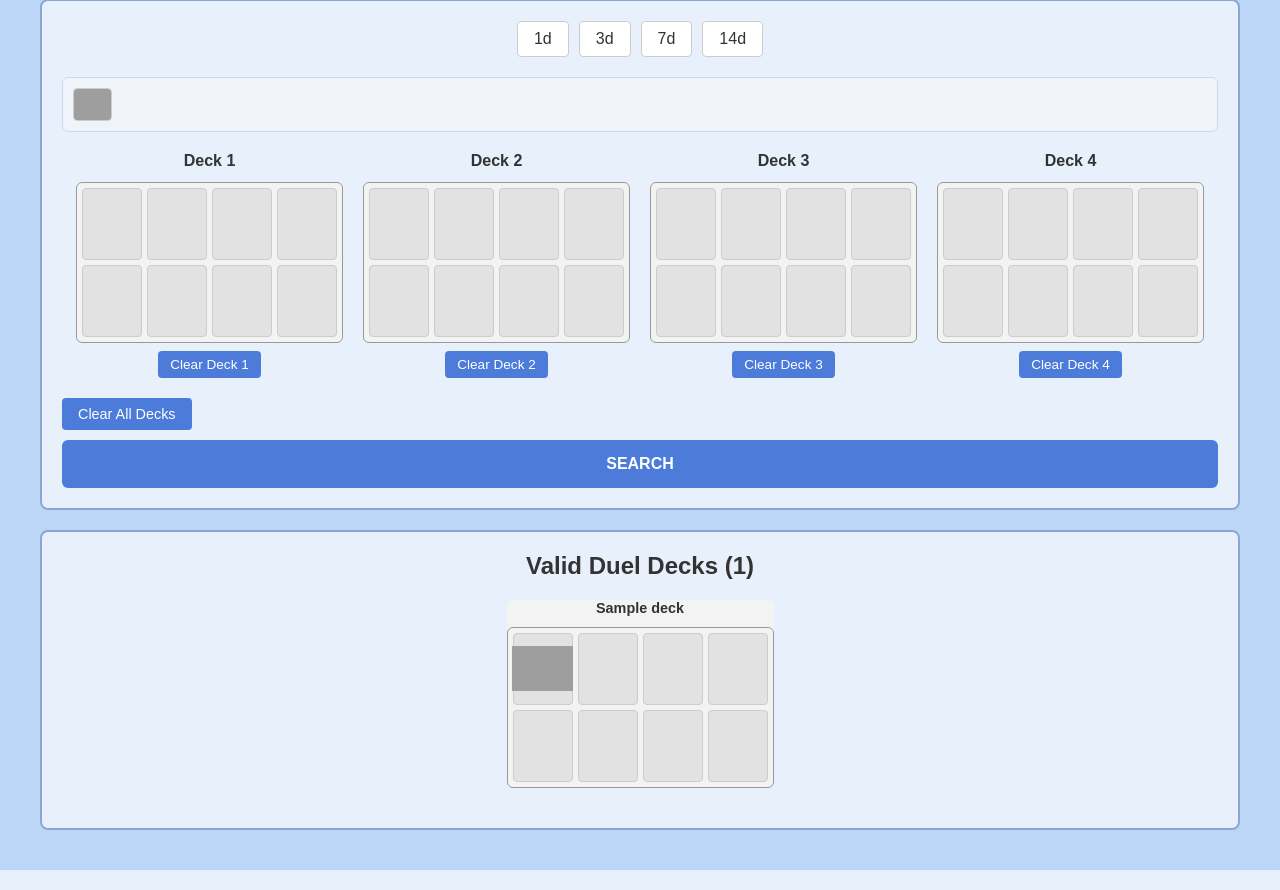
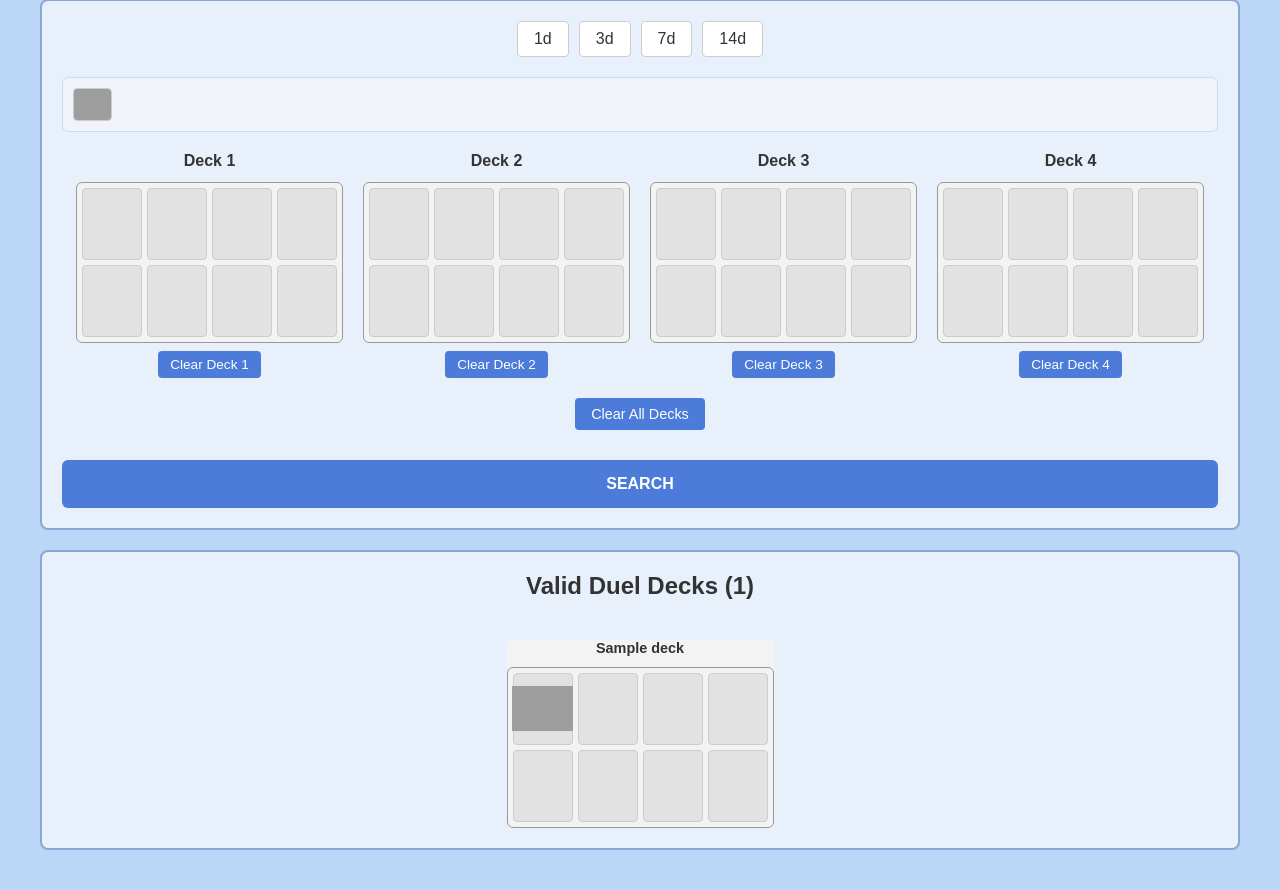
Before and after one commit to louiskwoklf/clash-royale-duel-decks-v3, a Flask app: template templates/index.html in a window 1280 px wide. Shown: the part 74-964 px from the top of the page. Run offline with Flask 3, Linux system fonts and the light colour scheme; the template is opened without the code that fills it: most values are stand-ins (such as "Sample title", 1, 10 or a date in 2020); grey boxes are pictures that could not be loaded.

Commit message:
Fix some bugs

```diff
--- a/app.py
+++ b/app.py
@@ -134,7 +134,7 @@ def is_valid_duel(combo):
         all_cards.extend(deck.get("cards", []))
     return len(all_cards) == len(set(all_cards))
 
-def build_duel_decks(potential_decks, limit=1000):
+def build_duel_decks(potential_decks, limit=100):
     duel_decks = []
     seen = set()
     total_unique = 0
--- a/static/styles.css
+++ b/static/styles.css
@@ -149,6 +149,12 @@ body {
   max-height: 105%;
 }
 
+/* Global Clear */
+.global-clear {
+  text-align: center;
+  margin-bottom: 20px;
+}
+
 /* Clear Buttons */
 .clear-deck,
 .clear-all-decks,
@@ -207,6 +213,10 @@ body {
 
 /* Duel Decks Display */
 .duel-decks-container {
+  display: flex;
+  flex-wrap: wrap;
+  justify-content: center;
+  gap: 20px;
   max-width: 1200px;
   margin: 20px auto;
   background: #e8f1fb;
@@ -217,15 +227,17 @@ body {
 
 .duel-decks-container h2 {
   text-align: center;
+  width: 100%;
   margin-bottom: 20px;
   color: #333;
 }
 
 .duel-deck {
   display: flex;
+  flex-wrap: wrap;
+  gap: 20px;
   justify-content: center;
-  gap: 20px;
-  margin-bottom: 20px;
+  width: 100%;
 }
 
 /* Read-Only Duel Decks */
```
